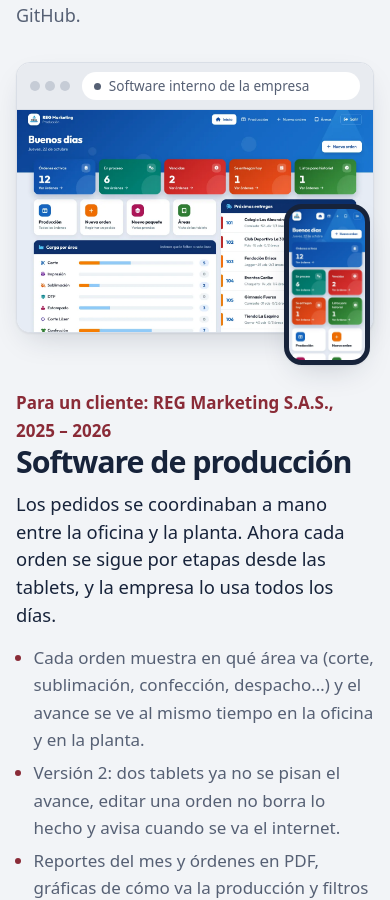
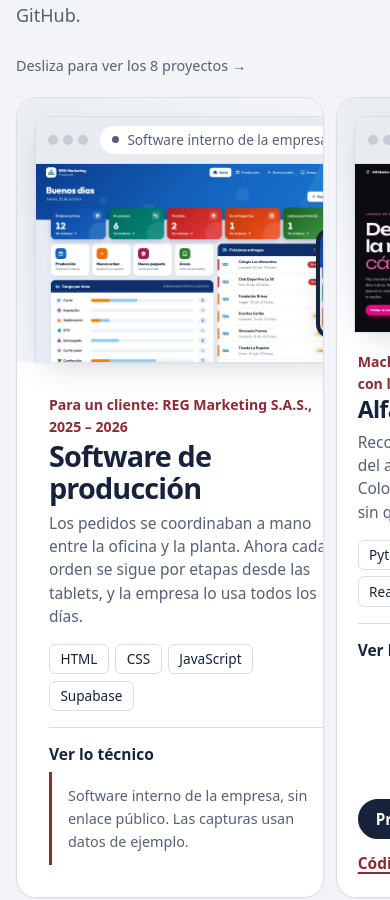
Before and after one commit to orlandocastillo-dev/portafolio-, a React (Vite) app: page / in a window 390 px wide. Shown: the part 2107-3007 px from the top of the page. Built offline with nearby package versions, Linux system fonts and the light colour scheme.

Commit message:
Portafolio más corto: proyectos en tarjetas, carrusel en el celular y experiencia con la educación al lado

```diff
--- a/src/App.tsx
+++ b/src/App.tsx
@@ -47,9 +47,12 @@ export function App() {
             <h2 id="t-proyectos">Proyectos</h2>
             <p>El primero lo hice para una empresa y es privado. Los demás están publicados: puedes abrirlos, crear una cuenta y probarlos, y el código de cada uno está en GitHub.</p>
           </div>
+          <p className="deslizar" aria-hidden="true">
+            Desliza para ver los {proyectos.length} proyectos →
+          </p>
           <div className="proyectos">
             {proyectos.map((p, i) => (
-              <TarjetaProyecto key={p.id} p={p} invertida={i % 2 === 1} />
+              <TarjetaProyecto key={p.id} p={p} destacada={i === 0} />
             ))}
           </div>
           <div className="otros" aria-label="Otros proyectos">
@@ -176,10 +179,11 @@ function Portada() {
   );
 }
 
-function TarjetaProyecto({ p, invertida }: { p: Proyecto; invertida: boolean }) {
+// Cada proyecto en una tarjeta: lo esencial a la vista y lo técnico al tocar
+function TarjetaProyecto({ p, destacada }: { p: Proyecto; destacada: boolean }) {
   return (
-    <article className={`proyecto ${invertida ? "proyecto--invertida" : ""}`} aria-labelledby={`p-${p.id}`}>
-      <div className="proyecto__vista">
+    <article className={`pcard ${destacada ? "pcard--destacada" : ""}`} aria-labelledby={`p-${p.id}`}>
+      <div className="pcard__vista">
         {p.enVivo ? (
           <a className="ventana" href={p.enVivo} target="_blank" rel="noopener" aria-label={`Abrir ${p.nombre} en vivo`}>
             <Ventana p={p} />
@@ -191,33 +195,36 @@ function TarjetaProyecto({ p, invertida }: { p: Proyecto; invertida: boolean })
         )}
         {p.movil && <img className="celular" src={p.movil} alt={`${p.nombre} en el celular`} width="360" height="720" loading="lazy" />}
       </div>
-      <div className="proyecto__texto">
+      <div className="pcard__cuerpo">
         <p className="proyecto__que">
           {p.queEs}, {p.anios}
         </p>
         <h3 id={`p-${p.id}`}>{p.nombre}</h3>
-        <p className="proyecto__problema">{p.problema}</p>
-        <ul className="proyecto__puntos">
-          {p.puntos.map((x) => (
-            <li key={x}>{x}</li>
-          ))}
-        </ul>
+        <p className="pcard__problema">{p.problema}</p>
         <ul className="chips" aria-label="Tecnologías">
           {p.stack.map((s) => (
             <li key={s}>{s}</li>
           ))}
         </ul>
+        <details className="pcard__mas">
+          <summary>Ver lo técnico</summary>
+          <ul className="proyecto__puntos">
+            {p.puntos.map((x) => (
+              <li key={x}>{x}</li>
+            ))}
+          </ul>
+        </details>
         {p.enVivo && p.codigo ? (
           <div className="proyecto__enlaces">
             <a className="boton boton--chico" href={p.enVivo} target="_blank" rel="noopener">
               Probar en vivo
             </a>
             <a className="enlace" href={p.codigo} target="_blank" rel="noopener">
-              Ver código en GitHub
+              Código en GitHub
             </a>
           </div>
         ) : (
-          <p className="proyecto__privado">Es software interno de la empresa, así que no tiene enlace público. Las capturas usan datos de ejemplo.</p>
+          <p className="proyecto__privado">Software interno de la empresa, sin enlace público. Las capturas usan datos de ejemplo.</p>
         )}
       </div>
     </article>
@@ -249,7 +256,8 @@ function Experiencia() {
         <h2 id="t-exp">Experiencia</h2>
         <p>Trabajos recientes, del más nuevo al más antiguo.</p>
       </div>
-      <ol className="linea">
+      <div className="exp-grid">
+        <ol className="linea">
         {experiencia.map((t) => (
           <li key={t.empresa} className="linea__item">
             <p className="linea__fechas">{t.fechas}</p>
@@ -278,6 +286,7 @@ function Experiencia() {
             </li>
           ))}
         </ul>
+      </div>
       </div>
     </section>
   );
--- a/src/estilos.css
+++ b/src/estilos.css
@@ -288,21 +288,185 @@ a {
 /* Proyectos */
 .proyectos {
   display: grid;
-  gap: clamp(3.5rem, 8vw, 6rem);
+  grid-template-columns: repeat(3, minmax(0, 1fr));
+  gap: 1.25rem;
 }
-.proyecto {
+@media (max-width: 1100px) {
+  .proyectos {
+    grid-template-columns: repeat(2, minmax(0, 1fr));
+  }
+}
+/* En el celular los proyectos se deslizan de lado: una fila en vez de una columna larguísima */
+@media (max-width: 700px) {
+  .proyectos,
+  .otros {
+    display: flex;
+    gap: 12px;
+    margin-inline: calc(var(--margen) * -1);
+    padding: 4px var(--margen) 12px;
+    overflow-x: auto;
+    scroll-snap-type: x mandatory;
+    scroll-padding-inline: var(--margen);
+    scrollbar-width: none;
+  }
+  .proyectos::-webkit-scrollbar,
+  .otros::-webkit-scrollbar {
+    display: none;
+  }
+  .pcard,
+  .otro {
+    flex: 0 0 86%;
+    scroll-snap-align: start;
+  }
+  .deslizar {
+    display: block !important;
+  }
+}
+
+/* Tarjeta de proyecto: captura arriba y lo esencial abajo */
+.pcard {
+  display: flex;
+  flex-direction: column;
+  border: 1px solid var(--linea);
+  border-radius: 20px;
+  background: var(--superficie);
+  box-shadow: 0 1px 2px rgb(23 35 58 / 0.04);
+  overflow: hidden;
+  transition: box-shadow 0.2s;
+}
+.pcard:hover {
+  box-shadow: var(--sombra);
+}
+.pcard__vista {
+  position: relative;
+  padding: 1.1rem 1.1rem 0;
+  background: linear-gradient(180deg, #e9edf2, var(--superficie));
+}
+.pcard__vista .ventana {
+  border-radius: 12px 12px 0 0;
+  border-bottom: 0;
+}
+.pcard__cuerpo {
+  display: flex;
+  flex: 1;
+  flex-direction: column;
+  padding: 1.2rem 1.3rem 1.3rem;
+  font-size: 0.97rem;
+}
+.pcard .proyecto__que {
+  font-size: 0.88rem;
+}
+.pcard h3 {
+  margin-top: 0.1rem;
+  font-size: 1.45rem;
+  font-weight: 800;
+  letter-spacing: -0.03em;
+  line-height: 1.1;
+}
+.pcard__problema {
+  margin-top: 0.5rem;
+  color: var(--gris);
+  line-height: 1.5;
+}
+.pcard .chips {
+  margin-top: 1rem;
+}
+.pcard__mas {
+  margin-top: 1rem;
+  border-top: 1px solid var(--linea);
+}
+.pcard__mas summary {
+  display: flex;
+  align-items: center;
+  justify-content: space-between;
+  min-height: 44px;
+  padding-top: 0.6rem;
+  color: var(--tinta);
+  font-weight: 600;
+  cursor: pointer;
+  list-style: none;
+}
+.pcard__mas summary::-webkit-details-marker {
+  display: none;
+}
+.pcard__mas summary::after {
+  content: "+";
+  font-size: 1.3rem;
+  font-weight: 400;
+  color: var(--vino);
+  transition: transform 0.2s;
+}
+.pcard__mas[open] summary::after {
+  transform: rotate(45deg);
+}
+.pcard__mas .proyecto__puntos {
+  margin-top: 0.4rem;
+  font-size: 0.95rem;
+}
+.pcard .proyecto__enlaces {
+  margin-top: auto;
+  padding-top: 1.1rem;
+}
+.pcard .proyecto__privado {
+  margin-top: auto;
+  font-size: 0.9rem;
+}
+
+/* La primera (el software de producción) va a lo ancho */
+.pcard--destacada {
+  grid-column: 1 / -1;
   display: grid;
-  grid-template-columns: minmax(0, 1.15fr) minmax(0, 0.85fr);
-  gap: clamp(1.5rem, 4vw, 3.5rem);
-  align-items: center;
+  grid-template-columns: minmax(0, 1.2fr) minmax(0, 1fr);
 }
-.proyecto--invertida .proyecto__vista {
-  order: 2;
+.pcard--destacada .pcard__vista {
+  padding: 1.5rem 0 1.5rem 1.5rem;
+  background: linear-gradient(135deg, #e9edf2, var(--superficie));
 }
-.proyecto__vista {
-  position: relative;
-  padding-bottom: 2rem;
+.pcard--destacada .pcard__vista .ventana {
+  border-radius: 12px;
+  border-bottom: 1px solid var(--linea);
 }
+.pcard--destacada .pcard__cuerpo {
+  justify-content: center;
+  padding: 2rem;
+}
+.pcard--destacada h3 {
+  font-size: clamp(1.8rem, 3vw, 2.3rem);
+}
+@media (max-width: 860px) {
+  .pcard--destacada {
+    grid-template-columns: 1fr;
+  }
+  .pcard--destacada .pcard__vista {
+    padding: 1.1rem 1.1rem 0;
+  }
+  .pcard--destacada .pcard__vista .ventana {
+    border-radius: 12px 12px 0 0;
+    border-bottom: 0;
+  }
+}
+
+/* Experiencia con la educación al lado */
+.exp-grid {
+  display: grid;
+  grid-template-columns: minmax(0, 1.7fr) minmax(0, 1fr);
+  gap: clamp(2rem, 5vw, 4rem);
+  align-items: start;
+}
+.exp-grid .educacion {
+  margin-top: 0;
+  position: sticky;
+  top: 90px;
+}
+@media (max-width: 860px) {
+  .exp-grid {
+    grid-template-columns: 1fr;
+  }
+  .exp-grid .educacion {
+    position: static;
+  }
+}
+
 .ventana {
   display: block;
   border-radius: 14px;
@@ -377,34 +541,31 @@ a {
 }
 .celular {
   position: absolute;
-  right: -12px;
+  right: 1.1rem;
   bottom: 0;
-  width: 26%;
-  max-width: 170px;
-  border-radius: 18px;
-  border: 5px solid var(--tinta);
+  width: 20%;
+  max-width: 110px;
+  border-radius: 14px;
+  border: 4px solid var(--tinta);
+  border-bottom: 0;
+  border-bottom-left-radius: 0;
+  border-bottom-right-radius: 0;
   box-shadow: var(--sombra);
   background: var(--tinta);
+  aspect-ratio: 9 / 14;
+  object-fit: cover;
+  object-position: top;
 }
-.proyecto--invertida .celular {
-  right: auto;
-  left: -12px;
+.pcard--destacada .celular {
+  right: -1rem;
+  bottom: 1.5rem;
+  border-bottom: 4px solid var(--tinta);
+  border-radius: 14px;
 }
+
 .proyecto__que {
   color: var(--vino);
   font-weight: 600;
-}
-.proyecto h3 {
-  margin-top: 0.15rem;
-  font-size: clamp(1.9rem, 3.6vw, 2.6rem);
-  font-weight: 800;
-  letter-spacing: -0.035em;
-  line-height: 1.05;
-}
-.proyecto__problema {
-  margin-top: 0.75rem;
-  font-size: 1.15rem;
-  line-height: 1.5;
 }
 .proyecto__puntos {
   margin: 1rem 0 0;
@@ -439,20 +600,6 @@ a {
   align-items: center;
   gap: 0.75rem 1.5rem;
   margin-top: 1.5rem;
-}
-@media (max-width: 860px) {
-  .proyecto {
-    grid-template-columns: 1fr;
-  }
-  .proyecto--invertida .proyecto__vista {
-    order: 0;
-  }
-  .celular,
-  .proyecto--invertida .celular {
-    right: 4px;
-    left: auto;
-    width: 24%;
-  }
 }
 
 .otros {
@@ -606,10 +753,15 @@ a {
 /* Con qué trabajo: cada tecnología con su logo */
 .tecnologias {
   display: grid;
-  grid-template-columns: repeat(2, minmax(0, 1fr));
+  grid-template-columns: repeat(3, minmax(0, 1fr));
   gap: 2.5rem clamp(2rem, 5vw, 4rem);
 }
-@media (max-width: 760px) {
+@media (max-width: 1000px) {
+  .tecnologias {
+    grid-template-columns: repeat(2, minmax(0, 1fr));
+  }
+}
+@media (max-width: 640px) {
   .tecnologias {
     grid-template-columns: 1fr;
   }
@@ -626,7 +778,7 @@ a {
   margin: 0;
   padding: 0;
   display: grid;
-  grid-template-columns: repeat(3, minmax(0, 1fr));
+  grid-template-columns: repeat(2, minmax(0, 1fr));
   gap: 0.6rem;
 }
 @media (max-width: 480px) {
@@ -809,3 +961,16 @@ a {
     height: 6px;
   }
 }
+
+.deslizar {
+  display: none;
+  margin: -0.5rem 0 1rem;
+  color: var(--gris);
+  font-size: 0.9rem;
+}
+@media (max-width: 700px) {
+  .otros {
+    display: flex;
+    margin-top: 2rem;
+  }
+}
```
